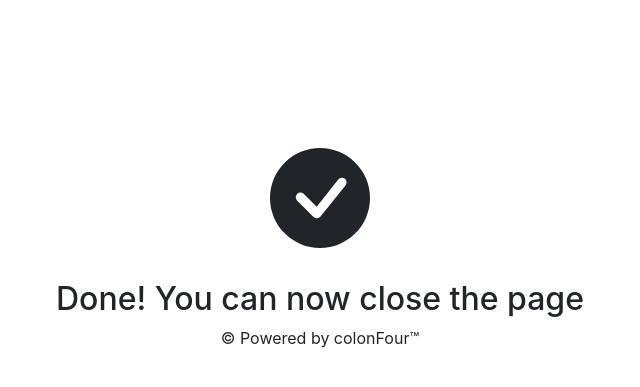
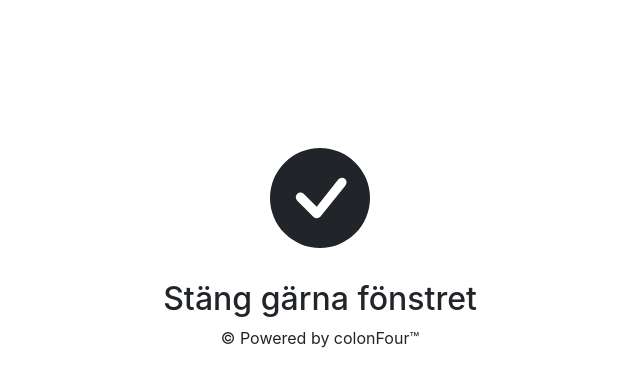
Before and after one commit to bryanMawan/newSabina, a Django app: page /success/ in a window 1280 px wide. Shown: the top 387 px of the page, without its empty margins (320-960 px from the left). Run offline with Django 4.2, Linux system fonts and the light colour scheme; parts of the project's set-up code (start-up, migrations or seed data) failed here and were passed over; some libraries are stand-ins or nearby versions.

Commit message:
Stäng gärna fönstret

```diff
--- a/templates/success.html
+++ b/templates/success.html
@@ -10,7 +10,7 @@
     </svg>
     <br>
     <br>
-    <h2 class="mt-2">Done! You can now close the page</h2>
+    <h2 class="mt-2">Stäng gärna fönstret</h2>
   </div>
 </div>
 {% endblock %}
```
